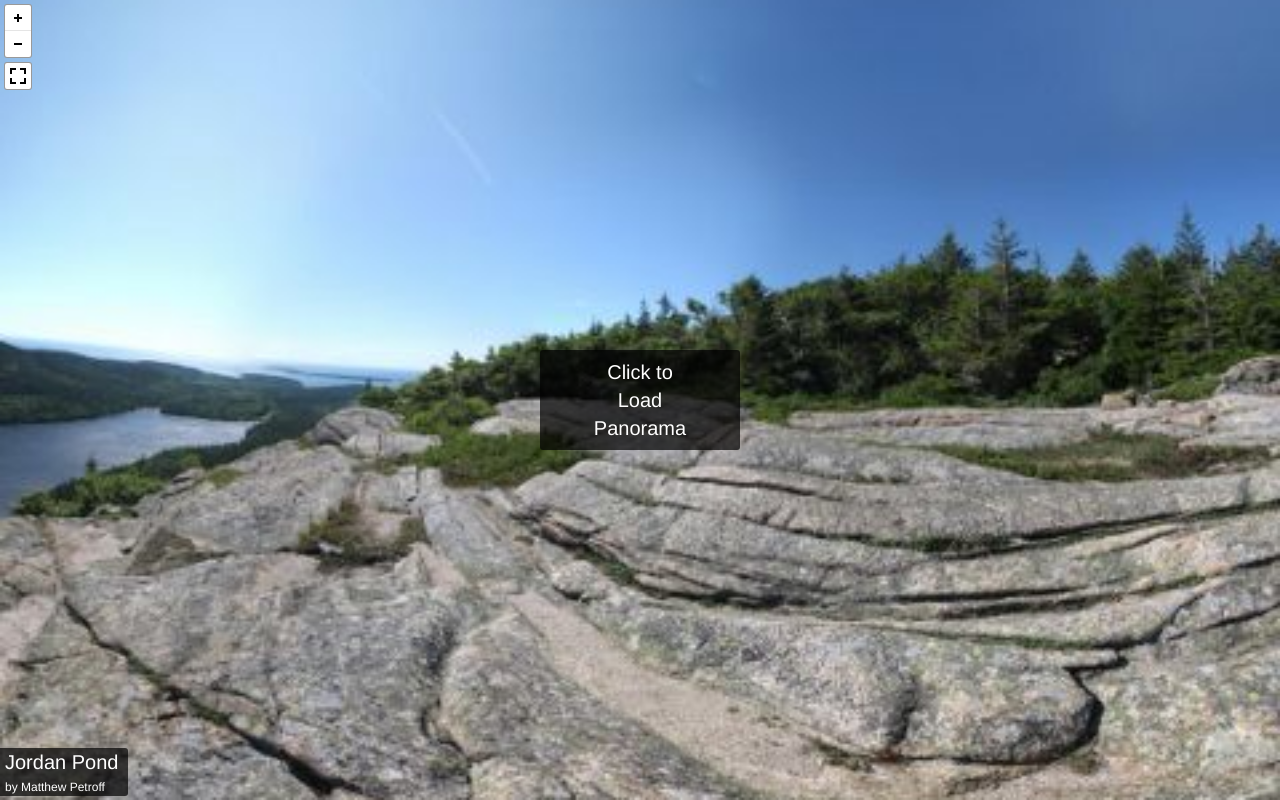
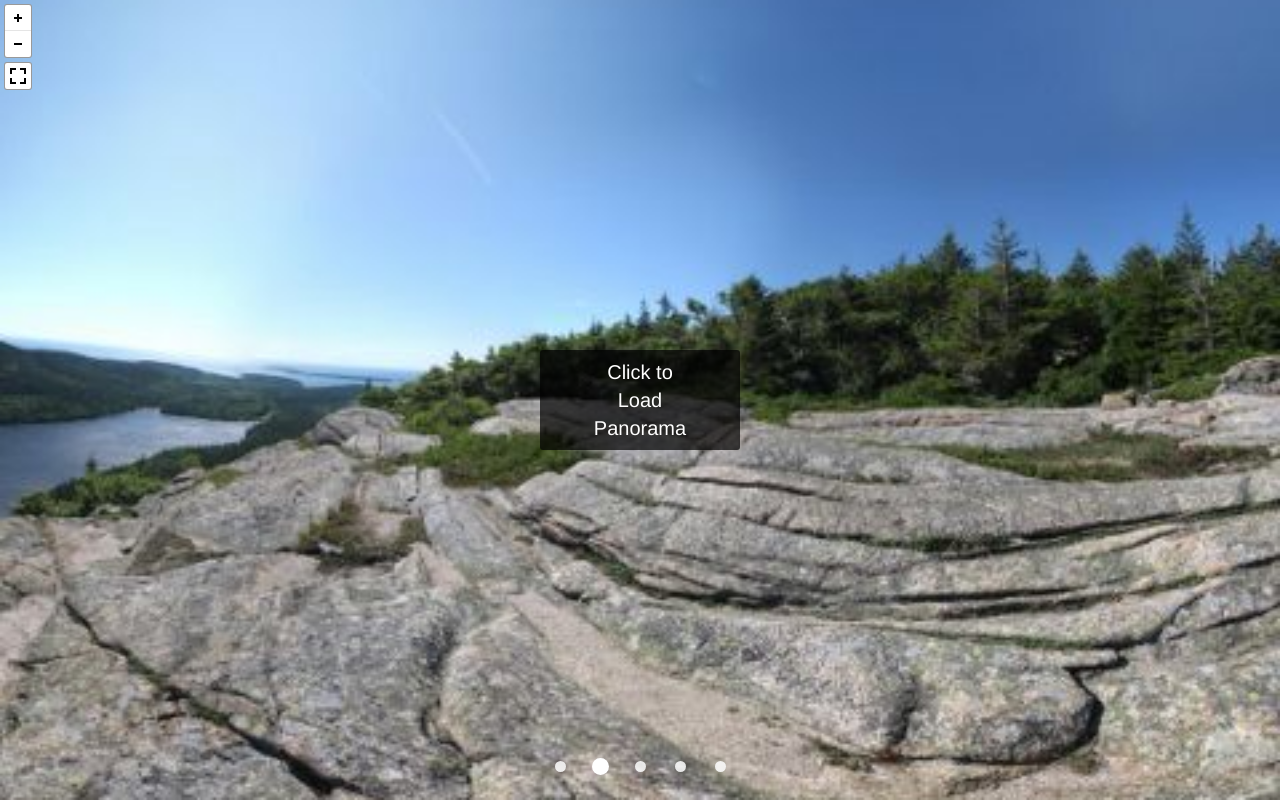
Before and after one commit to thibovonderlynckllc/Pannellum, a website: page index.html in a window 1280 px wide. Drawn offline with Linux system fonts and the light colour scheme.

Commit message:
feat: multi-scene tour, dot navigation, and Tailwind build
- Add tour.json with five scenes and scene-order dots; embed viewer API
- Style dots, hover title, and Pannellum chrome in src/tailwind-input.css
- Add Tailwind v4 CLI, npm scripts, package-lock, and built assets/tailwind.css
- Update README and .gitignore (node_modules)

Made-with: Cursor

```diff
--- a/index.html
+++ b/index.html
@@ -1,25 +1,122 @@
 <!DOCTYPE html>
-<html lang="en">
+<html lang="nl">
+
 <head>
     <meta charset="UTF-8" />
     <meta name="viewport" content="width=device-width, initial-scale=1" />
-    <title>Pannellum — demo</title>
-    <style>
-        html, body { height: 100%; margin: 0; background: #111; }
-        iframe {
-            display: block;
-            width: 100%;
-            height: 100%;
-            border: 0;
-        }
-    </style>
+    <title>Rondleiding</title>
+    <link rel="stylesheet" href="src/css/pannellum.css" />
+    <link rel="stylesheet" href="src/standalone/standalone.css" />
+    <link rel="stylesheet" href="assets/tailwind.css" />
 </head>
+
 <body>
-    <!-- Paths in the hash are relative to src/standalone/pannellum.htm -->
-    <iframe
-        title="Pannellum panorama"
-        allowfullscreen
-        src="src/standalone/pannellum.htm#panorama=../../assets/examplepano.jpg&amp;title=Jordan%20Pond&amp;author=Matthew%20Petroff&amp;preview=../../assets/examplepano-preview.jpg"
-    ></iframe>
+    <div class="viewer-wrap">
+        <div id="container"></div>
+        <p class="scene-label" id="sceneLabel" hidden aria-hidden="true"></p>
+        <nav class="dots" id="dotsNav" aria-label="Scènes"></nav>
+    </div>
+
+    <script src="src/js/libpannellum.js"></script>
+    <script src="src/js/pannellum.js"></script>
+    <script>
+        (function () {
+            var viewer;
+            var tour;
+            var sceneOrder;
+
+            function labelForScene(id) {
+                return (tour.scenes[id] && tour.scenes[id].title) ? tour.scenes[id].title : id;
+            }
+
+            function setActiveDot(sceneId) {
+                var buttons = document.querySelectorAll("#dotsNav .dot");
+                var idx = sceneOrder.indexOf(sceneId);
+                for (var i = 0; i < buttons.length; i++) {
+                    var on = i === idx;
+                    buttons[i].setAttribute("aria-current", on ? "true" : "false");
+                    buttons[i].setAttribute("aria-pressed", on ? "true" : "false");
+                }
+            }
+
+            function showHoverTitle(sceneId) {
+                var el = document.getElementById("sceneLabel");
+                el.textContent = labelForScene(sceneId);
+                el.removeAttribute("hidden");
+                el.setAttribute("aria-hidden", "false");
+            }
+
+            function hideHoverTitle() {
+                var el = document.getElementById("sceneLabel");
+                el.textContent = "";
+                el.setAttribute("hidden", "");
+                el.setAttribute("aria-hidden", "true");
+            }
+
+            function buildDots() {
+                var nav = document.getElementById("dotsNav");
+                nav.innerHTML = "";
+
+                nav.addEventListener("mouseleave", hideHoverTitle);
+                nav.addEventListener("focusout", function (e) {
+                    if (!nav.contains(e.relatedTarget)) {
+                        hideHoverTitle();
+                    }
+                });
+
+                for (var i = 0; i < sceneOrder.length; i++) {
+                    (function (sceneId) {
+                        var slot = document.createElement("span");
+                        slot.className = "dot-slot";
+                        var btn = document.createElement("button");
+                        btn.type = "button";
+                        btn.className = "dot";
+                        btn.setAttribute("aria-label", labelForScene(sceneId));
+                        btn.addEventListener("mouseenter", function () {
+                            showHoverTitle(sceneId);
+                        });
+                        btn.addEventListener("click", function () {
+                            if (viewer && viewer.getScene() !== sceneId) {
+                                viewer.loadScene(sceneId);
+                            }
+                        });
+                        btn.addEventListener("focus", function () {
+                            showHoverTitle(sceneId);
+                        });
+                        slot.appendChild(btn);
+                        nav.appendChild(slot);
+                    })(sceneOrder[i]);
+                }
+            }
+
+            fetch("tour.json")
+                .then(function (r) {
+                    if (!r.ok) throw new Error("tour.json kon niet geladen worden");
+                    return r.json();
+                })
+                .then(function (cfg) {
+                    tour = cfg;
+                    sceneOrder = cfg.sceneOrder || Object.keys(cfg.scenes || {});
+                    delete cfg.sceneOrder;
+
+                    cfg.escapeHTML = true;
+                    cfg.targetBlank = true;
+
+                    viewer = pannellum.viewer("container", cfg);
+                    buildDots();
+                    setActiveDot(viewer.getScene());
+
+                    viewer.on("scenechange", function (sceneId) {
+                        setActiveDot(sceneId);
+                    });
+                })
+                .catch(function (err) {
+                    document.getElementById("container").innerHTML =
+                        '<div class="pnlm-info-box"><p>Kon de tour niet laden. Gebruik een lokale server (bijv. <code>python3 -m http.server</code>).</p></div>';
+                    console.error(err);
+                });
+        })();
+    </script>
 </body>
+
 </html>
--- /dev/null
+++ b/src/tailwind-input.css
@@ -0,0 +1,103 @@
+@import "tailwindcss";
+
+@source "../index.html";
+
+@layer base {
+  html {
+    @apply h-full;
+  }
+
+  body {
+    @apply m-0 h-full bg-black;
+  }
+}
+
+@layer components {
+  .viewer-wrap {
+    @apply relative h-full min-h-dvh w-full;
+  }
+
+  #container {
+    @apply h-full w-full;
+  }
+
+  .pnlm-title-box,
+  .pnlm-author-box {
+    display: none !important;
+  }
+
+  .scene-label {
+    @apply pointer-events-none absolute bottom-[4.25rem] left-1/2 z-[5] m-0 -translate-x-1/2 p-0 text-center text-xs font-medium text-white;
+  }
+
+  .scene-label[hidden] {
+    display: none;
+  }
+
+  .dots {
+    @apply pointer-events-none absolute bottom-[1.1rem] left-0 right-0 z-10 m-0 flex items-center justify-center gap-2 border-0 bg-transparent p-0;
+  }
+
+  .dot-slot {
+    @apply pointer-events-none flex h-8 w-8 shrink-0 items-center justify-center overflow-visible;
+  }
+
+  .dot-slot .dot {
+    @apply pointer-events-auto;
+  }
+
+  /*
+   * Green hover: lives on ::before and scales 0 → 1 so it eases in (no width snap).
+   * The white dot stays fixed size; ::before sits behind (z-index) so the ring shows around it.
+   */
+  .dot {
+    box-sizing: border-box;
+    backface-visibility: hidden;
+    transform: translateZ(0);
+    @apply relative inline-flex h-[11px] w-[11px] cursor-pointer items-center justify-center overflow-visible rounded-full border-0 bg-white p-0 opacity-[0.85] transition-opacity duration-100 ease-out;
+  }
+
+  .dot::before {
+    content: "";
+    position: absolute;
+    left: 50%;
+    top: 50%;
+    z-index: -1;
+    width: 24px;
+    height: 24px;
+    margin: -12px 0 0 -12px;
+    border-radius: 50%;
+    pointer-events: none;
+    background:
+      radial-gradient(circle at center, #fff 0 4px, transparent 4.5px),
+      linear-gradient(145deg, #1a9b8f 0%, #2aab7a 45%, #3dd68c 100%);
+    box-shadow:
+      0 0 0 1px rgba(130, 220, 230, 0.95),
+      0 1px 6px rgba(0, 0, 0, 0.3);
+    transform: scale(0);
+    transform-origin: center center;
+    transition: transform 0.22s cubic-bezier(0.34, 1.15, 0.64, 1);
+  }
+
+  .dot:hover:not([aria-current="true"]),
+  .dot:focus-visible:not([aria-current="true"]) {
+    @apply opacity-100;
+  }
+
+  .dot:hover:not([aria-current="true"])::before,
+  .dot:focus-visible:not([aria-current="true"])::before {
+    transform: scale(1);
+  }
+
+  .dot[aria-current="true"] {
+    @apply h-[17px] w-[17px] bg-white opacity-100;
+  }
+
+  .dot[aria-current="true"]::before {
+    display: none;
+  }
+
+  .dot:focus-visible {
+    @apply outline-none;
+  }
+}
--- /dev/null
+++ b/tour.json
@@ -0,0 +1,46 @@
+{
+  "default": {
+    "firstScene": "scene2",
+    "sceneFadeDuration": 900,
+    "author": "Demo",
+    "preview": "assets/examplepano-preview.jpg"
+  },
+  "sceneOrder": ["scene1", "scene2", "scene3", "scene4", "scene5"],
+  "scenes": {
+    "scene1": {
+      "title": "Receptie",
+      "panorama": "assets/examplepano.jpg",
+      "pitch": -3,
+      "yaw": -25,
+      "hfov": 100
+    },
+    "scene2": {
+      "title": "Ons laboratorium",
+      "panorama": "assets/examplepano.jpg",
+      "pitch": -2,
+      "yaw": 42,
+      "hfov": 95
+    },
+    "scene3": {
+      "title": "Productie",
+      "panorama": "assets/examplepano.jpg",
+      "pitch": -4,
+      "yaw": 110,
+      "hfov": 105
+    },
+    "scene4": {
+      "title": "Magazijn",
+      "panorama": "assets/examplepano.jpg",
+      "pitch": -2,
+      "yaw": 180,
+      "hfov": 100
+    },
+    "scene5": {
+      "title": "Terras",
+      "panorama": "assets/examplepano.jpg",
+      "pitch": -5,
+      "yaw": -140,
+      "hfov": 100
+    }
+  }
+}
```
Also changed, not shown: package.json (+12 -1 lines), README.md, assets/tailwind.css (added), 2 other files.
